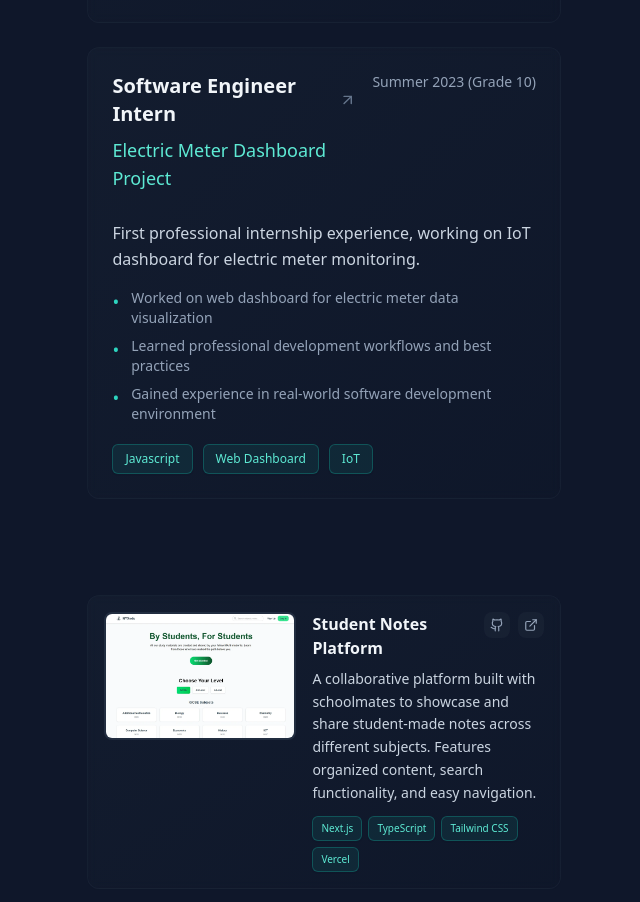
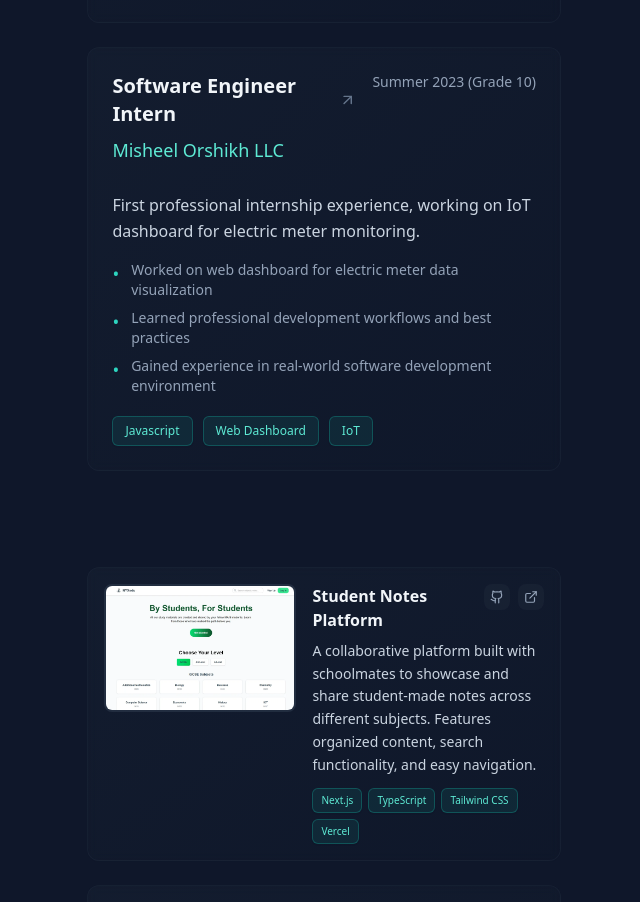
Before and after one commit to Sain-orshikh/portfolio, a Next.js app: page / in a window 1280 px wide. Shown: the part 2241-3143 px from the top of the page, without its empty margins (575-1215 px from the left). Built offline with nearby package versions, Linux system fonts and the light colour scheme.

Commit message:
company info upd

```diff
--- a/src/data/experiences.ts
+++ b/src/data/experiences.ts
@@ -64,7 +64,7 @@ export const experiences: Experience[] = [
   {
     id: 'exp-5',
     role: 'Software Engineer Intern',
-    company: 'Electric Meter Dashboard Project',
+    company: 'Misheel Orshikh LLC',
     period: 'Summer 2023 (Grade 10)',
     type: 'unpaid',
     description: 'First professional internship experience, working on IoT dashboard for electric meter monitoring.',
```
